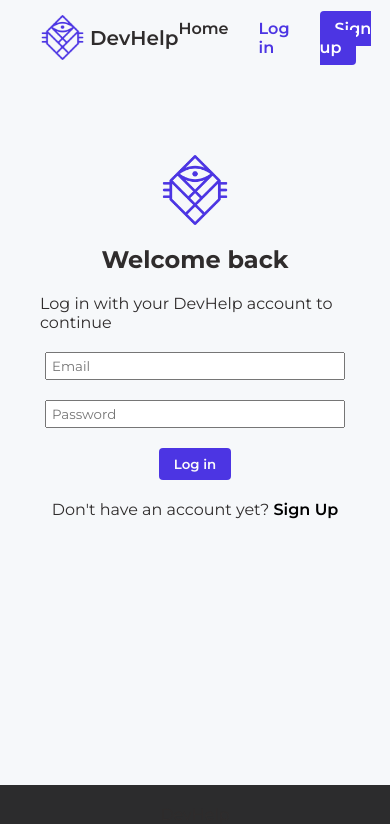
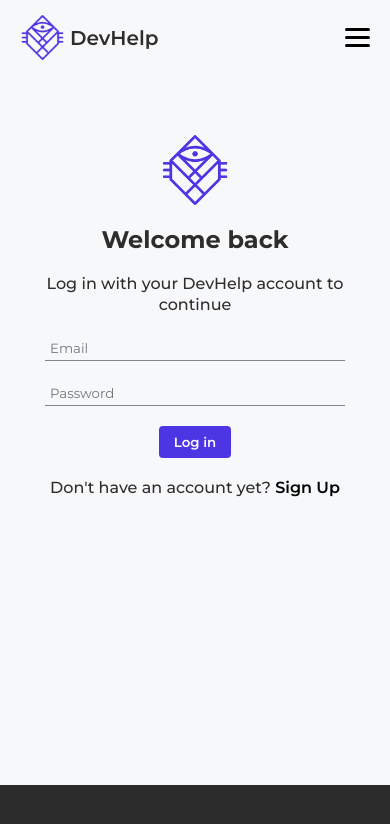
Before and after one commit to olgaodc/devhelp-front, a Next.js app: page /logIn in a window 390 px wide. Shown: the top 824 px of the page. Built offline with nearby package versions, Linux system fonts and the light colour scheme.

Commit message:
mobile navbar added, some styles changed

```diff
--- a/src/components/navbar/navbar.tsx
+++ b/src/components/navbar/navbar.tsx
@@ -1,17 +1,10 @@
-import React from 'react';
+import React, { useState } from 'react';
 import Link from 'next/link';
 import styles from './styles.module.css';
 import logoImage from '../../assets/logo.png';
 
-const Navbar = () => {
+const DesktopMenu = () => {
   return (
-    <div className={styles.navbarWrapper}>
-        <div className={styles.container}>
-            <div className={styles.navbar}>
-                <Link className={styles.logoWrapper} href={'/'}>
-                    <img className={styles.logoImage} src={logoImage.src}/>
-                    <span className={styles.logoText}>DevHelp</span>
-                </Link>
     <ul className={styles.navbarList}>
       <li className={styles.navbarListItem}>
         <Link className={`${styles.itemLink} ${styles.home}`} href={'/'}>Home</Link>
@@ -23,7 +16,47 @@ const Navbar = () => {
         <Link className={`${styles.itemLink} ${styles.signUpButton}`} href={'/signUp'}>Sign up</Link>
       </li>
     </ul>
+  )
+}
+
+const MobileMenu = (props: any) => {
+  return (
+    <div className={`${styles.mobileMenuWrapper} ${props.isMenuOpen ? styles.menuOpened : styles.menuClosed}`}>
+      <ul className={styles.mobileMenu}>
+        <li className={styles.navbarListItem}>
+          <Link className={`${styles.itemLink} ${styles.home}`} href={'/'}>Home</Link>
+        </li>
+        <li className={styles.navbarListItem}>
+          <Link className={`${styles.itemLink} ${styles.logInButton}`} href={'/logIn'}>Log in</Link>
+        </li>
+        <li className={styles.navbarListItem}>
+          <Link className={`${styles.itemLink} ${styles.signUpButton}`} href={'/signUp'}>Sign up</Link>
+        </li>
+      </ul>
     </div>
+  )
+}
+
+const Navbar = () => {
+  const [isMenuOpen, setMenuOpen] = useState(false);
+  return (
+    <div className={styles.navbarWrapper}>
+      <div className={styles.container}>
+        <div className={styles.navbar}>
+          <Link className={styles.logoWrapper} href={'/'}>
+            <img className={styles.logoImage} src={logoImage.src} />
+            <span className={styles.logoText}>DevHelp</span>
+          </Link>
+          <DesktopMenu />
+          <div onClick={() => {
+            setMenuOpen((prevState) => !prevState);
+          }} className={styles.hamburgerMenu}>
+            <div className={styles.hamburgerLine}></div>
+            <div className={styles.hamburgerLine}></div>
+            <div className={styles.hamburgerLine}></div>
+          </div>
+        </div>
+        <MobileMenu isMenuOpen={isMenuOpen} />
       </div>
     </div>
   )
--- a/src/components/navbar/styles.module.css
+++ b/src/components/navbar/styles.module.css
@@ -5,9 +5,35 @@
     padding: 0 40px;
 }
 
-/* .navbarWrapper {
-    background-color: #6600FF;
-} */
+.mobileMenuWrapper{
+    background-color: #F6F8FA;
+    display: none;
+    position: fixed;
+    right: -100%;
+    width: 100%;
+    height: 50%;
+    transition: 0.5s;
+}
+
+.menuClosed {
+    left: 600px;
+}
+
+.menuOpened {
+    left: 0;
+}
+
+.mobileMenu {
+    list-style-type: none;
+    margin: 0;
+    padding: 0;
+    display: flex;
+    flex-direction: column;
+    justify-content: center;
+    align-items: center;
+    gap: 25px;
+    /* height: 50%; */
+}
 
 .navbar {
     padding: 15px 0;
@@ -75,3 +101,36 @@
 .signUpButton:hover {
     background-color: #6600FF;
 }
+
+.hamburgerMenu {
+    display: none;
+}
+
+.hamburgerLine {
+    margin: 5px 0;
+    background-color: black;
+    height: 3px;
+    width: 25px;
+    border-radius: 25px;
+}
+
+@media (max-width: 510px) {
+    .container {
+        padding: 0 20px;
+    }
+
+    .navbarList {
+        display: none;
+    }
+
+    .mobileMenuWrapper {
+        display: flex;
+        justify-content: center;
+    }
+
+    .hamburgerMenu {
+        display: block;
+        cursor: pointer;
+    }
+
+}
--- a/src/components/questionCard/styles.module.css
+++ b/src/components/questionCard/styles.module.css
@@ -19,8 +19,12 @@
     box-shadow: 5px 5px 20px 4px #c3c3c3;
 }
 
+.deleteButton {
+    display: none;
+}
 
-.deleteButton {
+.question:hover .deleteButton {
+    display: block;
     position: absolute;
     padding: 0;
     top: 7px;
--- a/src/pages/logIn/index.tsx
+++ b/src/pages/logIn/index.tsx
@@ -65,7 +65,7 @@ const LogInPage = () => {
               <span className={styles.formText}>Don't have an account yet? </span>
               <Link className={styles.formTextLink} href={'/signUp'}>Sign Up</Link>
             </div>
-            <div className={styles.message}>{message}</div>
+            {message && <div className={styles.message}>{message}</div>}
           </div>
         </div>
       </div>
--- a/src/pages/logIn/styles.module.css
+++ b/src/pages/logIn/styles.module.css
@@ -6,7 +6,7 @@
 }
 
 .formWrapper {
-    height: calc(100vh - 214px);
+    min-height: calc(100vh - 214px);
     margin-top: 80px;
 }
 
@@ -25,9 +25,20 @@
     margin: 0;
 }
 
+.formDescription {
+    font-weight: 500;
+    text-align: center;
+    line-height: 130%;
+}
+
 .form input {
     width: 300px;
     padding: 4px 5px;
+    outline: none;
+    border-radius: 0;
+    border: none;
+    border-bottom: 1.2px solid #838383;
+    background-color: transparent;
 }
 
 .formButton {
@@ -46,6 +57,12 @@
     background-color: #6600FF;
 }
 
+.formText {
+    font-weight: 500;
+    text-align: center;
+    line-height: 130%;
+}
+
 .formTextLink {
     text-decoration: none;
     color: black;
@@ -62,3 +79,15 @@
     font-weight: 600;
     color: rgb(185, 28, 28);
 }
+
+@media (max-width: 510px) {
+    .container {
+        padding: 0 20px;
+    }
+
+    .formWrapper {
+        min-height: calc(100vh - 194px);
+        margin-top: 60px;
+    }
+
+}
--- a/src/pages/signUp/index.tsx
+++ b/src/pages/signUp/index.tsx
@@ -98,7 +98,6 @@ const SignUpPage = () => {
           <div className={styles.form}>
             <img className={styles.logoImage} src={logoImage.src} />
             <h2 className={styles.formTitle}>Welcome to DevHelp</h2>
-            {/* <div className={styles.formDescription}>Sign up with your DevHelp account to continue</div> */}
             <div className={styles.nameInputWrapper}>
               <input
                 type="text"
--- a/src/pages/signUp/styles.module.css
+++ b/src/pages/signUp/styles.module.css
@@ -37,6 +37,11 @@
 .form input {
     width: 400px;
     padding: 4px 5px;
+    outline: none;
+    border-radius: 0;
+    border: none;
+    border-bottom: 1.2px solid #838383;
+    background-color: transparent;
 }
 
 .formButton {
@@ -53,6 +58,10 @@
 
 .formButton:hover {
     background-color: #6600FF;
+}
+
+.formText{
+    font-weight: 500;
 }
 
 .formTextLink {
@@ -77,3 +86,27 @@
     font-weight: 600;
     color: rgb(185, 28, 28);
 }
+
+@media (max-width: 510px) {
+    .container {
+        padding: 0 20px;
+    }
+
+    .formWrapper {
+        min-height: calc(100vh - 194px);
+        margin-top: 60px;
+    }
+
+    .nameInputWrapper {
+        width: 100%;
+    }
+
+    .form .nameInputWrapper input {
+        width: 50%;
+    }
+
+    .form input {
+        width: 100%;
+    }
+
+}
--- a/src/pages/styles.module.css
+++ b/src/pages/styles.module.css
@@ -80,6 +80,7 @@
     width: 850px;
     display: flex;
     justify-content: space-between;
+    flex-wrap: wrap-reverse;
     align-items: center;
     gap: 20px;
 }
@@ -115,11 +116,12 @@
 
 .questionsNumber {
     font-size: 20px;
-    font-weight: 500;
+    font-weight: 600;
 }
 
 .buttonsWrapper {
     display: flex;
+    flex-wrap: wrap;
     gap: 5px;
 }
 
@@ -157,3 +159,46 @@
         width: 100%;
     }
 }
+
+@media (max-width: 760px) {
+    .heroBox {
+        flex-direction: column;
+    }
+
+    .heroBoxInfo {
+        max-width: 100%;
+    }
+
+    .heroImage {
+        align-self: self-end;
+        width: unset;
+        max-width: 100%;
+        max-height: 260px;
+    }
+}
+
+@media (max-width: 510px) {
+    .container {
+        padding: 0 20px;
+    }
+
+    .heroBox {
+        margin: 40px 0 70px;
+    }
+
+    .heroBoxTitle {
+        font-size: 48px;
+    }
+
+    .questionsSectionWrapper {
+        margin-bottom: 70px;
+    }
+
+    .questionsSectionNavbar {
+        gap: 10px;
+    }
+
+    .questionsSection {
+        margin-top: 25px;
+    }
+}
--- a/src/styles/globals.css
+++ b/src/styles/globals.css
@@ -4,6 +4,7 @@
 
 body {
   margin: 0;
+  min-width: 360px;
   /* background-color: rgb(242, 241, 241); */
   background-color: #F6F8FA;
   color: #2f2c2c;
```
Also changed, not shown: src/components/questionModal/styles.module.css (+15 -3 lines). Lines whose indentation alone changed are shown as unchanged.
